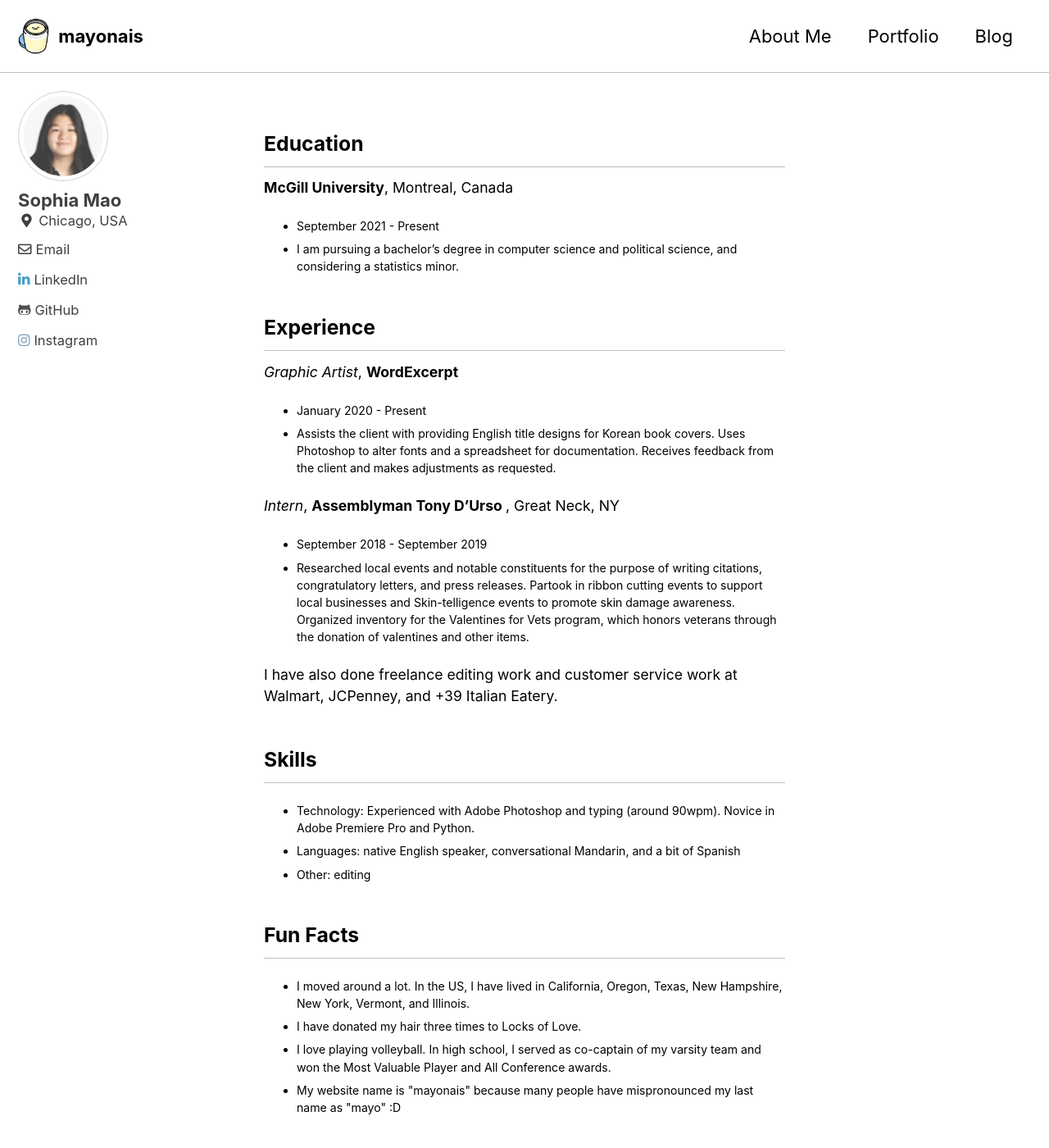
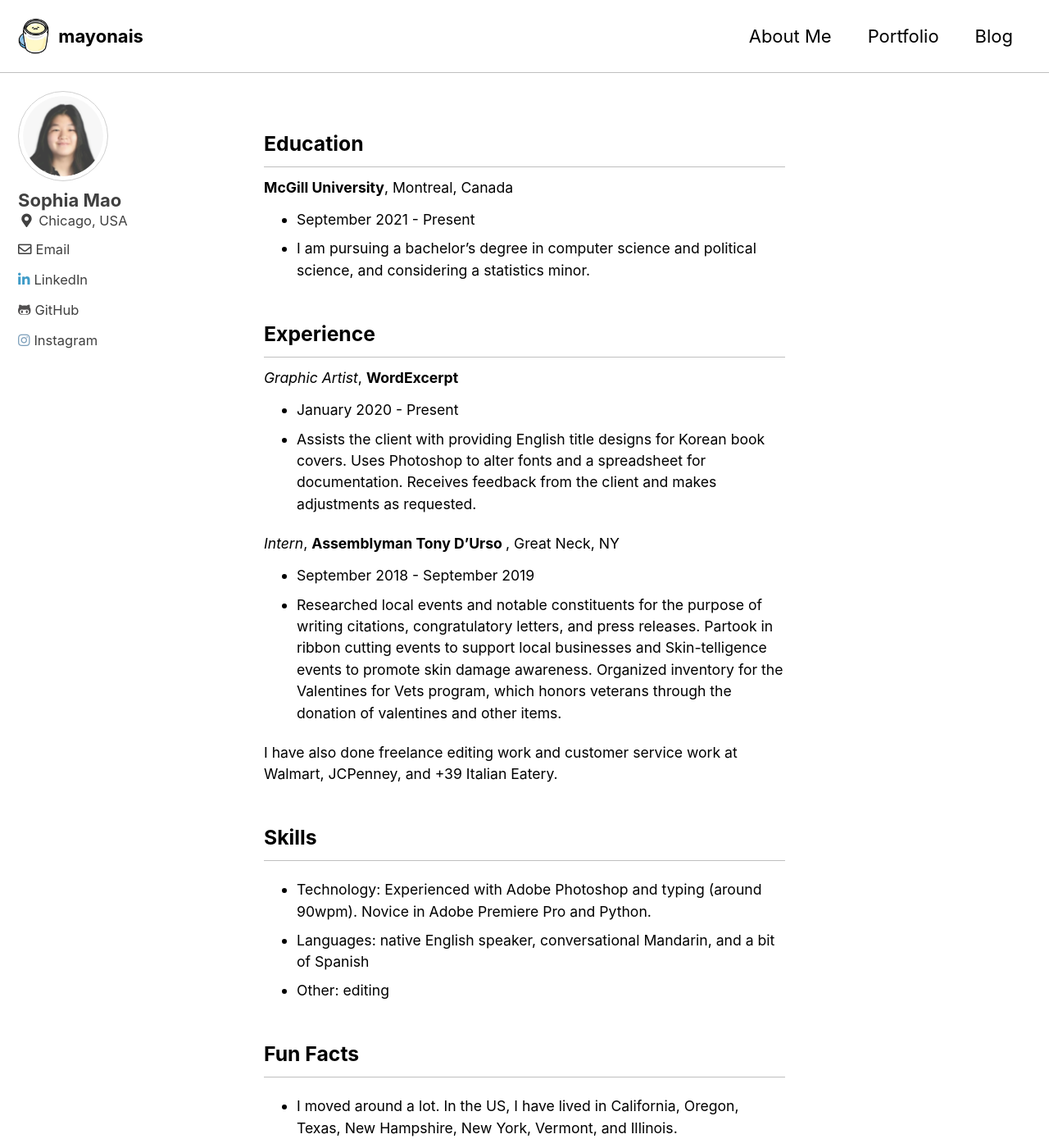
Before and after one commit to mayonais/mayonais.github.io, a Jekyll site: the page built from index.html, in a window 1280 px wide and 1400 px high. Shown: the whole window at 82% size. Built offline with Jekyll 4.4.1, drawn with Linux system fonts in a browser that asks for light colours; cached includes are drawn as plain includes; the list of posts is cut into pages by our own code.

Commit message:
page title

```diff
--- a/_sass/minimal-mistakes/_page.scss
+++ b/_sass/minimal-mistakes/_page.scss
@@ -107,10 +107,12 @@
 
   p,
   li,
-  ul,
   dl {
     font-size: 0.8em;
-    padding: -10px 0px
+  }
+
+  p + ul {
+    margin-top: -10px;
   }
 
   /* paragraph indents */
--- a/index.html
+++ b/index.html
@@ -8,45 +8,35 @@
 
 <h3> Education </h3>
 <p><b> McGill University</b>, Montreal, Canada </p>
-<p>
 <ul>
   <li> September 2021 - Present </li>
   <li> I am pursuing a bachelor’s degree in computer science and political science, and considering a statistics minor. </li>
 </ul>
-</p>
 
 <h3> Experience </h3>
 <p><em> Graphic Artist</em>, <b> WordExcerpt </b></p>
-<p>
 <ul>
   <li> January 2020 - Present </li>
   <li> Assists the client with providing English title designs for Korean book covers. Uses Photoshop to alter fonts and a spreadsheet for documentation. Receives feedback from the client and makes adjustments as requested.</li>
 </ul>
-</p>
 <p><em> Intern</em>, <b> Assemblyman Tony D’Urso </b>, Great Neck, NY </p>
-<p>
 <ul>
   <li> September 2018 - September 2019 </li>
   <li> Researched local events and notable constituents for the purpose of writing citations, congratulatory letters, and press releases. Partook in ribbon cutting events to support local businesses and Skin-telligence events to promote skin damage awareness. Organized inventory for the Valentines for Vets program, which honors veterans through the donation of valentines and other items. </li>
 </ul>
-</p>
 <p>I have also done freelance editing work and customer service work at Walmart, JCPenney, and +39 Italian Eatery.</p>
 
 <h3> Skills </h3>
-<p>
 <ul>
   <li> Technology: Experienced with Adobe Photoshop and typing (around 90wpm). Novice in Adobe Premiere Pro and Python.  </li>
   <li> Languages: native English speaker, conversational Mandarin, and a bit of Spanish </li>
   <li> Other: editing </li>
 </ul>
-</p>
 
 <h3> Fun Facts </h3>
-<p>
 <ul>
     <li> I moved around a lot. In the US, I have lived in California, Oregon, Texas, New Hampshire, New York, Vermont, and Illinois.</li>
     <li> I have donated my hair three times to Locks of Love. </li>
     <li> I love playing volleyball. In high school, I served as co-captain of my varsity team and won the Most Valuable Player and All Conference awards. </li>
     <li> My website name is "mayonais" because many people have mispronounced my last name as "mayo" :D </li>
 </ul>
-</p>
```
Lines whose indentation alone changed are shown as unchanged.
